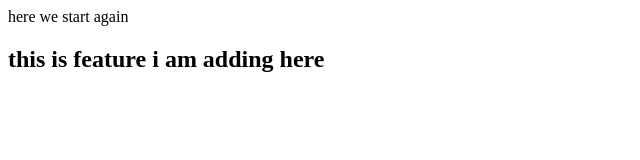
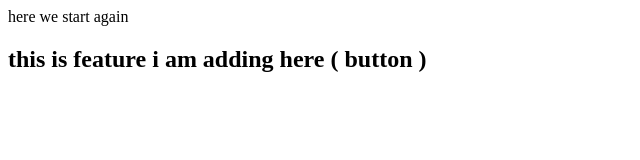
Before and after one commit to MANOJ-SM/LocalRepo, a plain HTML site: page index.html in a window 1280 px wide. Shown: the whole page, without its empty margins (0-640 px from the left). Drawn offline with Linux system fonts and the light colour scheme.

```diff
--- a/index.html
+++ b/index.html
@@ -1,2 +1,2 @@
 <p> here we start again </p>
-<h2> this is feature i am adding here </h2>
+<h2> this is feature i am adding here  ( button )</h2>
```
